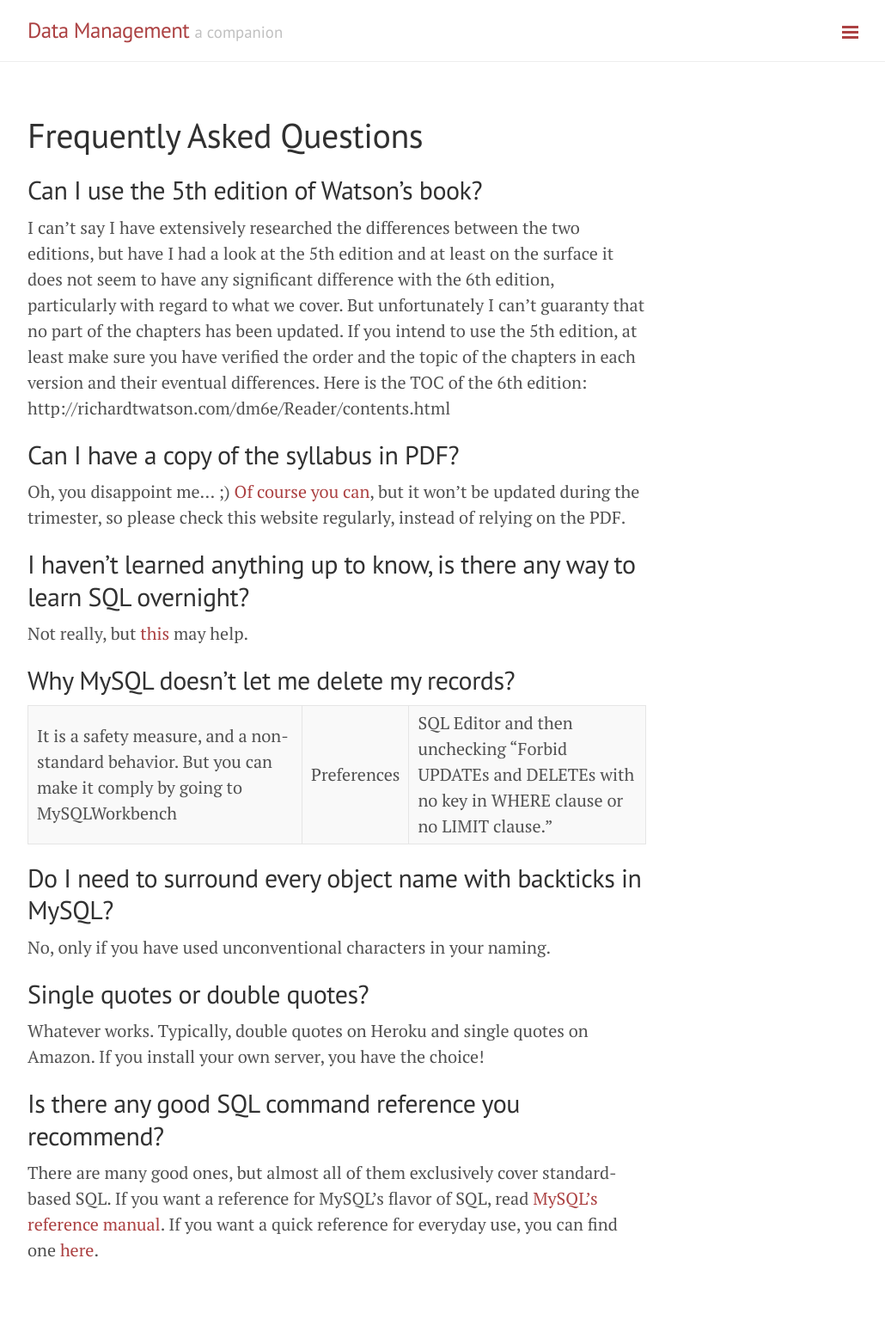
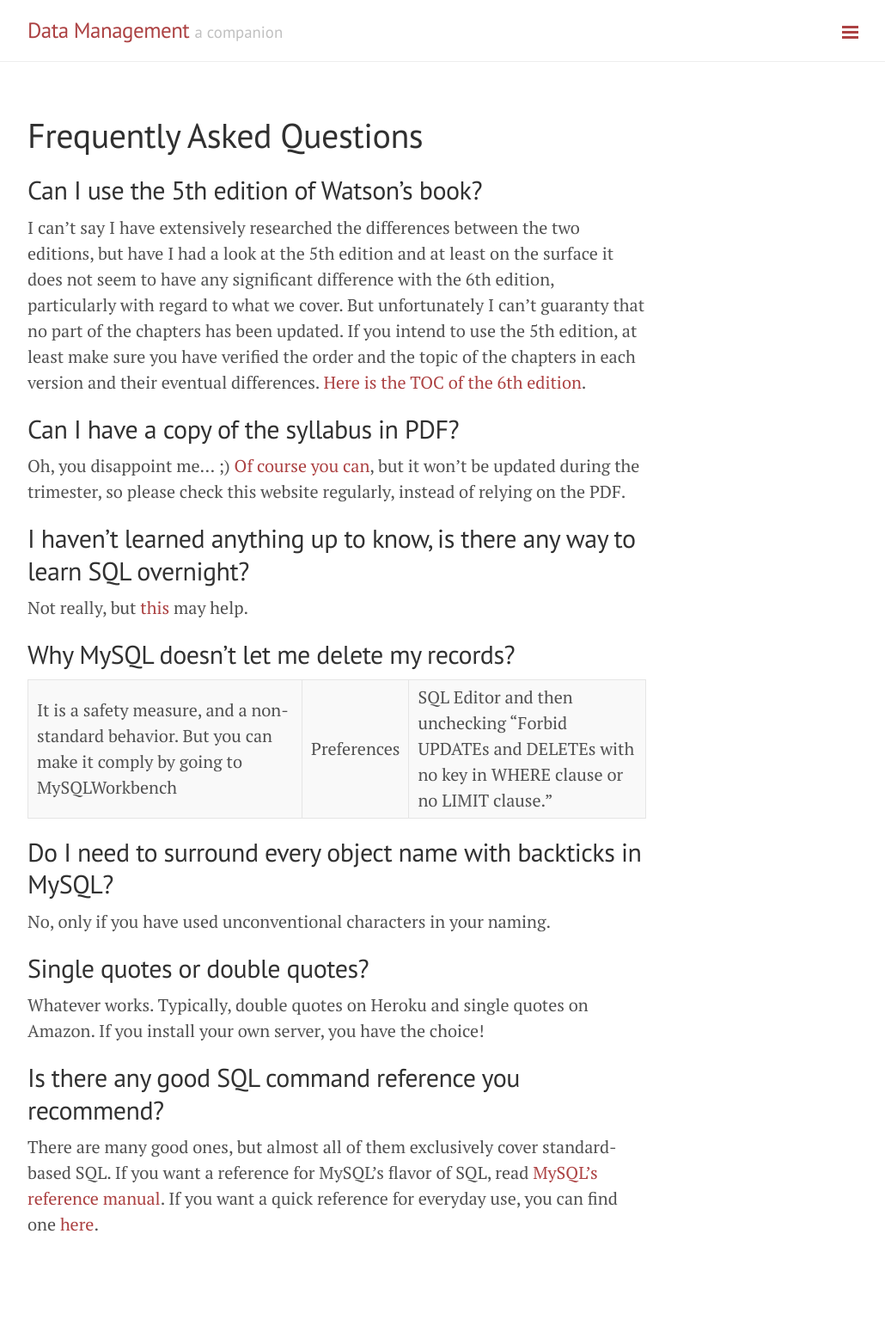
Before and after one commit to retrography/data-management, a Jekyll site: the page built from FAQ.md, in a window 1280 px wide. Shown: the whole page at 86% size, without its empty margins (248-1278 px from the left). Built offline with Jekyll 4.4.1, drawn with Linux system fonts in a browser that asks for light colours; Markdown is read by kramdown in place of the engine named in the settings; after the commit the page ends 1519 px from its top, so only the background shows below that.

Commit message:
FAQ Update

```diff
--- a/FAQ.md
+++ b/FAQ.md
@@ -5,7 +5,7 @@ title: Frequently Asked Questions
 
 ## Can I use the 5th edition of Watson's book?
 
-I can't say I have extensively researched the differences between the two editions, but have I had a look at the 5th edition and at least on the surface it does not seem to have any significant difference with the 6th edition, particularly with regard to what we cover. But unfortunately I can’t guaranty that no part of the chapters has been updated. If you intend to use the 5th edition, at least make sure you have verified the order and the topic of the chapters in each version and their eventual differences. Here is the TOC of the 6th edition: http://richardtwatson.com/dm6e/Reader/contents.html
+I can't say I have extensively researched the differences between the two editions, but have I had a look at the 5th edition and at least on the surface it does not seem to have any significant difference with the 6th edition, particularly with regard to what we cover. But unfortunately I can’t guaranty that no part of the chapters has been updated. If you intend to use the 5th edition, at least make sure you have verified the order and the topic of the chapters in each version and their eventual differences. [Here is the TOC of the 6th edition](http://richardtwatson.com/dm6e/Reader/contents.html).
 
 ## Can I have a copy of the syllabus in PDF?
 
```
